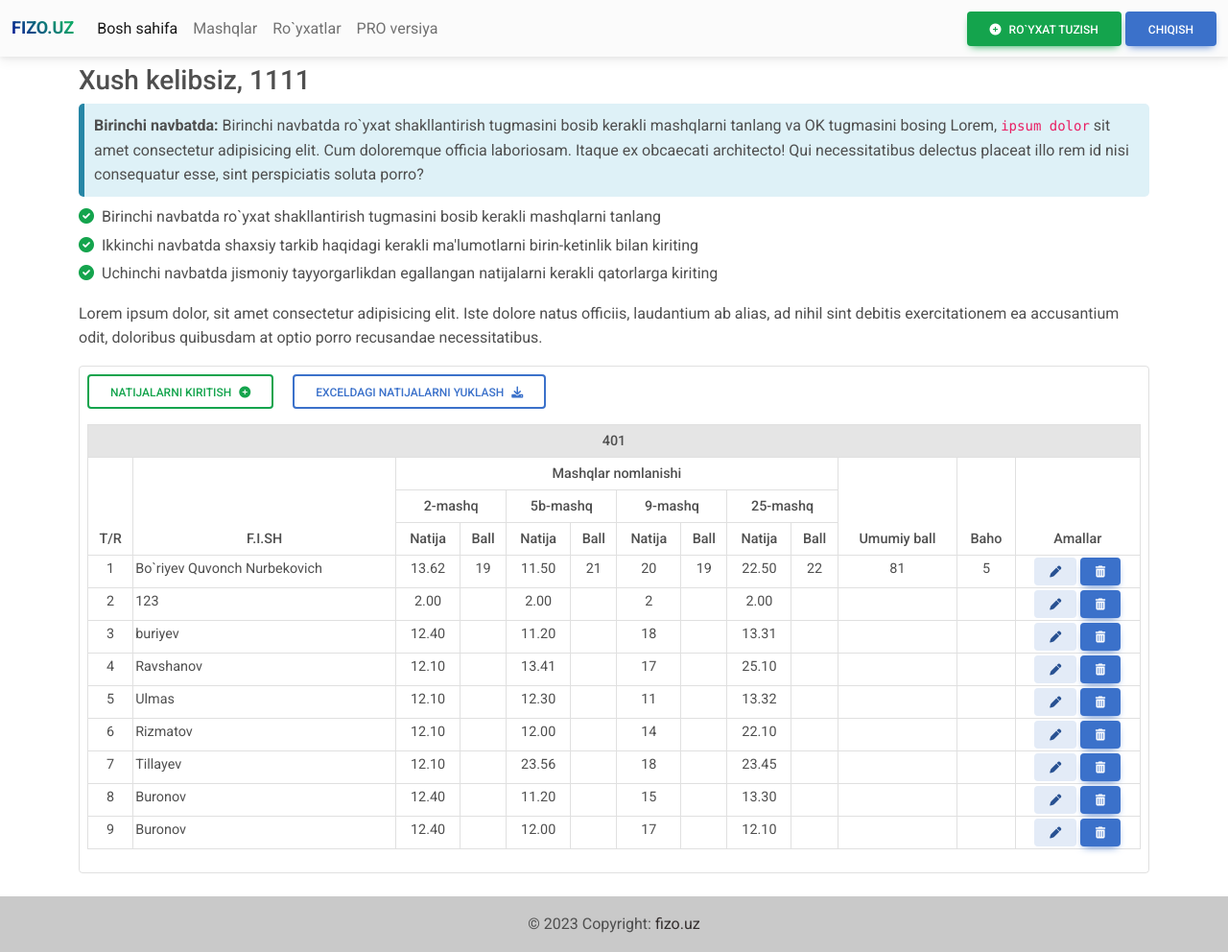
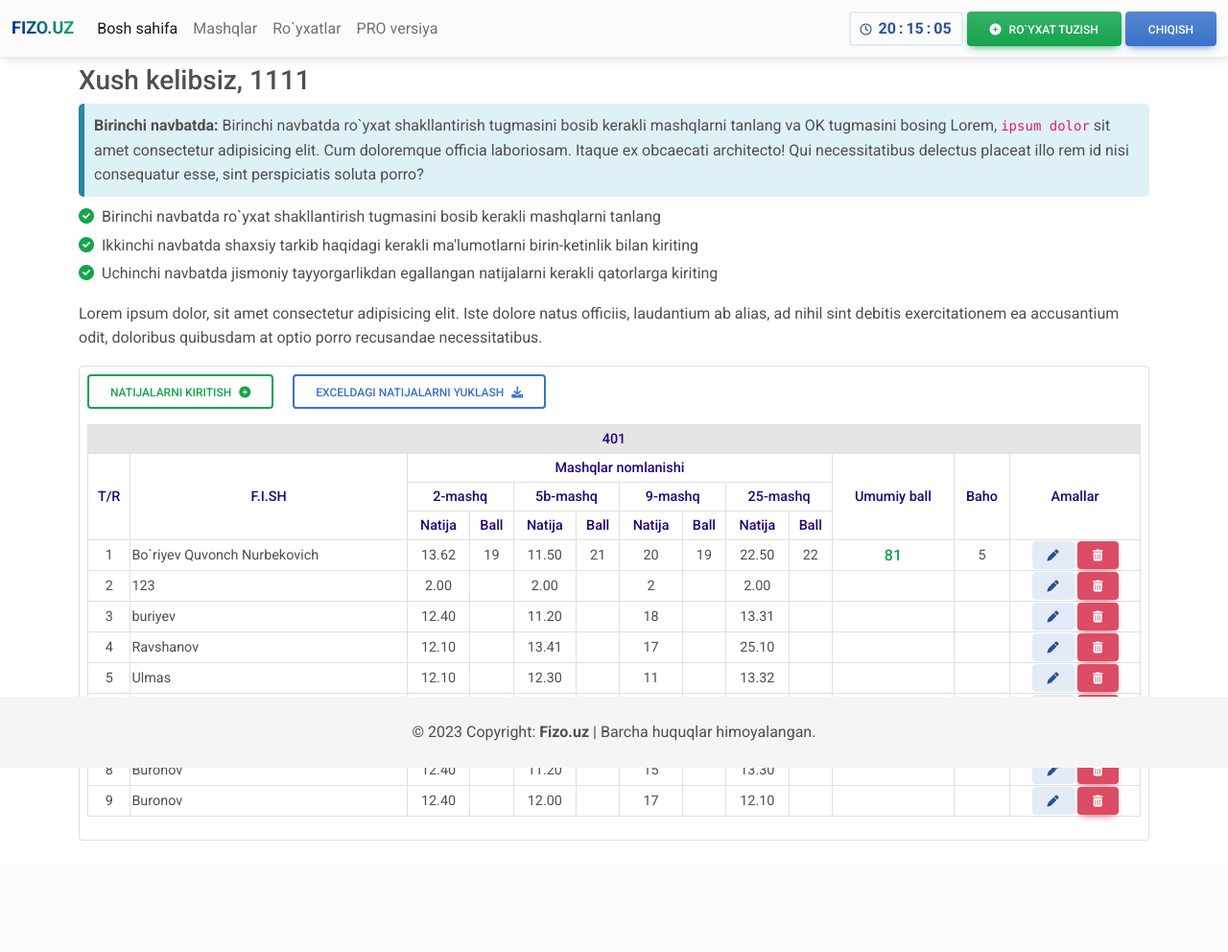
Before and after one commit to nextcloud-uz/fizo, a PHP site: page /home.php in a window 1280 px wide. Shown: the whole page at 96% size. After the commit the page ends 876 px from the top, so only its background shows below. Run offline with PHP 8.4, Linux system fonts and the light colour scheme; a user stored in the database is signed in; data comes from the database, SQL or seed files in the repository; some libraries are stand-ins or nearby versions.

Commit message:
30.04.2023

```diff
--- a/home.php
+++ b/home.php
@@ -14,10 +14,11 @@ $resuserbolinma = mysqli_query($conn, "SELECT * FROM userbolinma");
 <!DOCTYPE html>
 <html>
 <head>
-	<title>Bosh sahifa</title>
+	<title>Fizo.uz | Bosh sahifa</title>
      <link rel="icon" type="image/x-icon" href="./img/fizo.ico">
 
 	<link rel="stylesheet" type="text/css" href="style.css">
+     <script src="js/script.js" defer></script>
 
      <!-- <link rel="stylesheet" href="https://cdnjs.cloudflare.com/ajax/libs/twitter-bootstrap/5.2.0/css/bootstrap.min.css" /> -->
      <!-- <link rel="stylesheet" href="https://cdn.datatables.net/1.13.3/css/dataTables.bootstrap5.min.css" /> -->
@@ -30,6 +31,7 @@ $resuserbolinma = mysqli_query($conn, "SELECT * FROM userbolinma");
      <!-- MDB -->
      <link href="https://cdnjs.cloudflare.com/ajax/libs/mdb-ui-kit/6.2.0/mdb.min.css" rel="stylesheet" />
      <link rel="stylesheet" href="css/mdb.min.css" />
+
 
 </head>
 <body>
@@ -66,8 +68,17 @@ $resuserbolinma = mysqli_query($conn, "SELECT * FROM userbolinma");
                          </ul>
                     </div>
                     <div class="d-flex align-items-center">
-                              <button type="button" class="btn btn-success" data-mdb-toggle="modal" data-mdb-target="#ModalCreateTable"><i class="fas fa-plus-circle me-2"></i>Ro`yxat tuzish</button>
-                              <button type="button" class="btn btn-primary ms-1">
+                              <button type="button" class="btn btn-outline-secondary soat me-1"><i class="far fa-clock me-1 "></i>
+                                   <!-- Soat boshlanishi -->
+                                   <span class="soat" id="hours">00</span>
+                                   <span class="soat">:</span>
+                                   <span class="soat" id="minutes">00</span>
+                                   <span class="soat">:</span>
+                                   <span class="soat" id="seconds">00</span>
+                                   <!-- Soat tugashi -->
+                              </button>
+                              <button type="button" class="btn btn-success bg-gradient" data-mdb-toggle="modal" data-mdb-target="#ModalCreateTable"><i class="fas fa-plus-circle me-2"></i>Ro`yxat tuzish</button>
+                              <button type="button" class="btn btn-primary bg-gradient ms-1">
                               <a href="logout.php" class="chiqish">Chiqish</a>
                               </button>
                          </div>
@@ -170,13 +181,13 @@ $resuserbolinma = mysqli_query($conn, "SELECT * FROM userbolinma");
                                              <td><?php echo $row['ball3']; ?></td>
                                              <td><?php echo $row['natija4']; ?></td>
                                              <td><?php echo $row['ball4']; ?></td>
-                                             <td><?php echo $row['umumiyball']; ?></td>
+                                             <td><p class="ball aloball"><?php echo $row['umumiyball']; ?></p></td>
                                              <td><?php echo $row['baho']; ?></td>
                                              <td>
                                                   <button type="button" class="btn btn-secondary editbtn btn-sm px-3" data-ripple-color="dark" data-mdb-toggle="modal" data-mdb-target="#ModalEdit">
                                                   <i class="fas fa-pen"></i>
                                                   </button>
-                                                  <button type="button" class="btn btn-primary deletebtn btn-sm px-3" data-ripple-color="dark" data-mdb-toggle="modal" data-mdb-target="#ModalDelete">
+                                                  <button type="button" class="btn btn-danger deletebtn btn-sm px-3" data-ripple-color="dark" data-mdb-toggle="modal" data-mdb-target="#ModalDelete">
                                                   <i class="fas fa-trash-alt"></i>
                                                   </button>
                                              </td>
@@ -553,13 +564,14 @@ $resuserbolinma = mysqli_query($conn, "SELECT * FROM userbolinma");
           });
      </script> -->
 </body>
-<footer class="bg-light text-center text-lg-start">
-  <!-- Copyright -->
-  <div class="text-center p-3" style="background-color: rgba(0, 0, 0, 0.2);">
-    © 2023 Copyright:
-    <a class="text-dark" href="#">fizo.uz</a>
-  </div>
-  <!-- Copyright -->
+<footer class="bg-light text-center text-lg-start fixed-bottom">
+<!-- Copyright -->
+<div class="text-center p-4" style="background-color: rgba(0, 0, 0, 0.025);">
+© 2023 Copyright:
+<a class="text-reset fw-bold" href="https://fizo.uz/">Fizo.uz</a>
+| Barcha huquqlar himoyalangan.
+</div>
+<!-- Copyright -->
 </footer>
 </html>
 
--- /dev/null
+++ b/js/script.js
@@ -0,0 +1,24 @@
+function displayTime(){
+    var dateTime = new Date();
+    var hrs = dateTime.getHours();
+    var min = dateTime.getMinutes();
+    var sec = dateTime.getSeconds();
+    var session = document.getElementById('session');
+
+    if(hrs < 10){
+    hrs = "0" + hrs;
+    }
+    if(min < 10){
+    min = "0" + min;
+    }
+    if(sec < 10){
+    sec = "0" + sec;
+    }
+
+    document.getElementById('hours').innerHTML = hrs;
+    document.getElementById('minutes').innerHTML = min;
+    document.getElementById('seconds').innerHTML = sec;
+
+
+}
+setInterval(displayTime, 10);
--- a/style.css
+++ b/style.css
@@ -50,29 +50,38 @@ input {
   z-index: 5;
 }
 
-/* .table th {
-  align-items: center;
-} */
 th {
-  padding: 5px 5px !important;
-}
-td {
-  padding: 2px 2px !important;
+  padding: 3px 3px !important;
+  vertical-align: middle;
+  color: #23037c;
 }
 
-/* form {
-  display: flex;
-  align-items: center;
-  justify-content: center;
-  flex-direction: column;
-  padding: 0rem 5rem;
-  transition: all 0.2s 0.7s;
-  overflow: hidden;
-  grid-column: 1 / 2;
-  grid-row: 1 / 2;
-} */
+th.royxat {
+  color: #054e34;
+  text-transform: uppercase;
+}
 
+td {
+  padding: 1px 1px !important;
+  vertical-align: middle;
+}
 
+span.soat {
+  font-weight: 900;
+  font-size: 1rem;
+}
+
+button.btn.btn-outline-secondary.soat {
+  padding: 4px 10px 4px;
+}
+
+p.ball.aloball {
+  color: #14A44D;
+  /* color: #3B71CA; */
+  font-size: 1rem;
+  font-weight: 500;
+  margin: 0;
+}
 
 form.sign-up-form {
   opacity: 0;
```
